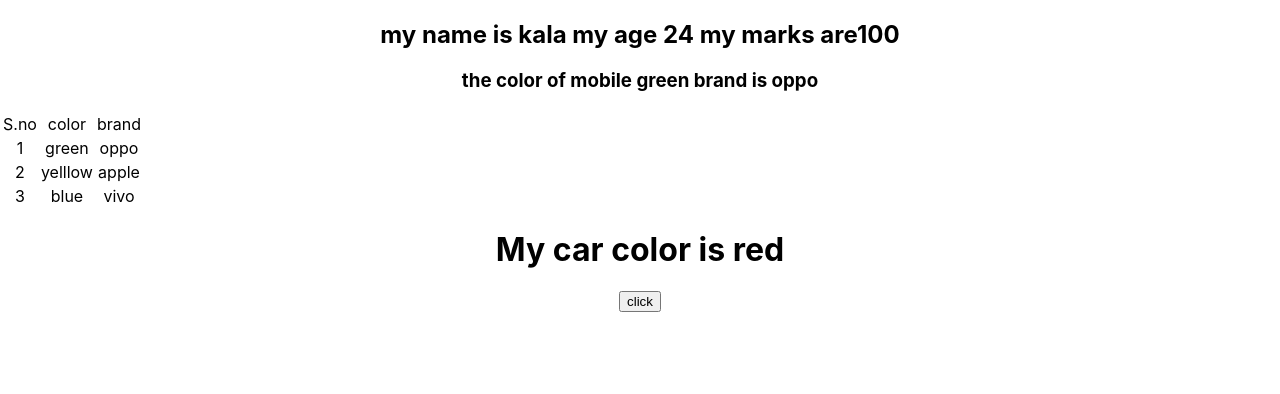
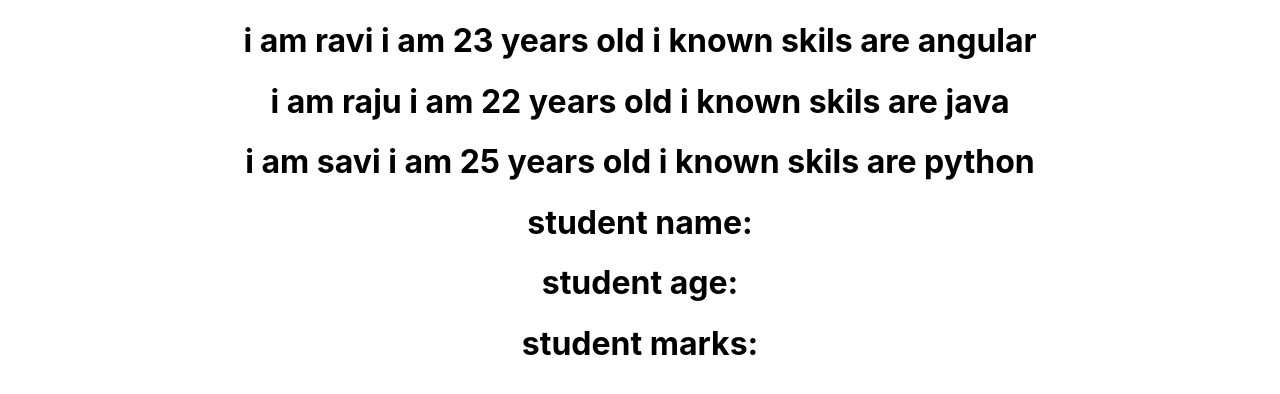
Before and after one commit to suryakalakasim/react, a React (Create React App) app: page / in a window 1280 px wide. Shown: the top 394 px of the page. Built offline with nearby package versions, Linux system fonts and the light colour scheme.

Commit message:
conditional rendaring and list of randering

```diff
--- a/src/App.css
+++ b/src/App.css
@@ -9,6 +9,10 @@
 font-size: 30px;
 cursor: pointer;
 
+}
+.table{
+  border:2px;
+  color: black;
 }
 .value{
   color: green;
--- a/src/App.js
+++ b/src/App.js
@@ -7,17 +7,20 @@
 import ClassClick from "./components/ClassClick";
 import EvenntBind from "./components/EventBind";
 import UseStatehook from "./components/Hooks";
+import Conditionalrender from "./components/conditinal rendaringMethods";
+import List from "./components/listofrendering";
 
 function App() {
    return <div className="App">
-
+<List/>
 {/*<ComponentA/>*/}
 {/*<Arrays/>*/}
-{/*<Propertices/>*/}
+<Propertices/>
 {/*<FunctionClick/>*/}
 {/*<ClassClick/>*/}
 {/*<EvenntBind/>*/}
-<UseStatehook/>
+{/*<Conditionalrender/>*/}
+{/*<UseStatehook/>*/}
   </div>
     }
 
--- a/src/components/Hooks.js
+++ b/src/components/Hooks.js
@@ -5,14 +5,14 @@
     const[state,setstate]=useState({name:"kala",age:"24",marks:"100"})
     const[value,setvalue]=useState([{color:"green",brand:"oppo"},{color:"yelllow",brand:"apple"},{color:"blue",brand:"vivo"}])
 console.log("value>>",value)
-const object= value.map(({color,brand})=>{
+/*const object= value.map(({color,brand})=>{
      return
-})
+})*/
     return<div>
         <h2>my name is {state.name} my age {state.age} my marks are{state.marks}</h2>
         <h3>the color of mobile {value[0].color} brand is {value[0].brand}</h3>
-       <h3>{object}</h3>
-       <table>
+       {/*<h3>{object}</h3>*/}
+       <table className="table">
            <tbody>
                <tr>
                <td>S.no</td>
--- /dev/null
+++ b/src/components/conditinal rendaringMethods.js
@@ -0,0 +1,37 @@
+import React from "react";
+class Conditionalrender extends React.Component{
+    constructor(){
+        super()
+        this.state={
+            massege: true
+        }
+    }
+    render(){
+        return<div>
+
+           {this.state.massege?<h1>welcome jhon</h1>:<h1>welcome kala</h1>}
+           {this.state.massege&&<h1>welcom jhon</h1>}
+        </div>
+        /*method-2
+        let massege;
+        if(this.state.massege){
+            massege= <div>welcom jhon</div>
+        }
+        else{
+            massege = <div>welcome kala</div>
+        }*/
+        //method-1
+       /* if(this.state.massege){
+           return<div>
+               welcome jhon
+           </div>
+        }
+        else{
+          return<div>welcome kala</div>
+        }*/
+        //return<div>
+{/*<h1>{massege}</h1>*/}
+       // </div>
+    }
+}
+export default Conditionalrender;
--- /dev/null
+++ b/src/components/destraturingofprops.js
@@ -0,0 +1,12 @@
+import React from "react";
+
+function Dstraturingprops(obj){
+
+
+    return<div>
+        <h1>student name:{obj.name}</h1>
+        <h1>student age:{obj.age}</h1>
+        <h1>student marks:{obj.marks}</h1>
+    </div>
+}
+export default Dstraturingprops;
--- /dev/null
+++ b/src/components/listofrendering.js
@@ -0,0 +1,13 @@
+import React from "react";
+function List(){
+    const persons = [{id:"1",name:"ravi",age:"23",skils:"angular"},
+        {id:"2",name:"raju",age:"22",skils:"java"},
+        {id:"3",name:"savi",age:"25",skils:"python"}]
+        const personslist =persons.map(persons=><h1 key={"id"}>i am {persons.name} i am {persons.age} years old i known skils are {persons.skils}</h1>)
+
+    return<div>
+         {personslist}
+
+    </div>
+}
+export default List;
--- a/src/components/props.js
+++ b/src/components/props.js
@@ -1,15 +1,17 @@
 import React from "react";
 import  Studentnipo from "./studentnipo"
-
+import Dstraturingprops from "./destraturingofprops";
 function Propertices(props){
 
     let arry =["ravi","raju","siva"]
     let object={name:"siva",age:"22",marks:"100"}
     let grade = false
-    let arrayofobject =[{name:"siva",age:"22"},{name:"ravi",age:"23"}]
+   // let arrayofobject =[{name:"siva",age:"22"},{name:"ravi",age:"23"}]
     return <div>
 
-<Studentnipo student={arry} number={201} obj={object} studentgrade={grade?"gradeA":"gradeB"}arrayofobj={arrayofobject}/>
+{/*<Studentnipo student={arry} number={201} obj={object} studentgrade={grade?"gradeA":"gradeB"}arrayofobj={arrayofobject}/>*/}
+ <Dstraturingprops obj={object}/>
+
     </div>
 }
 export default Propertices;
```
